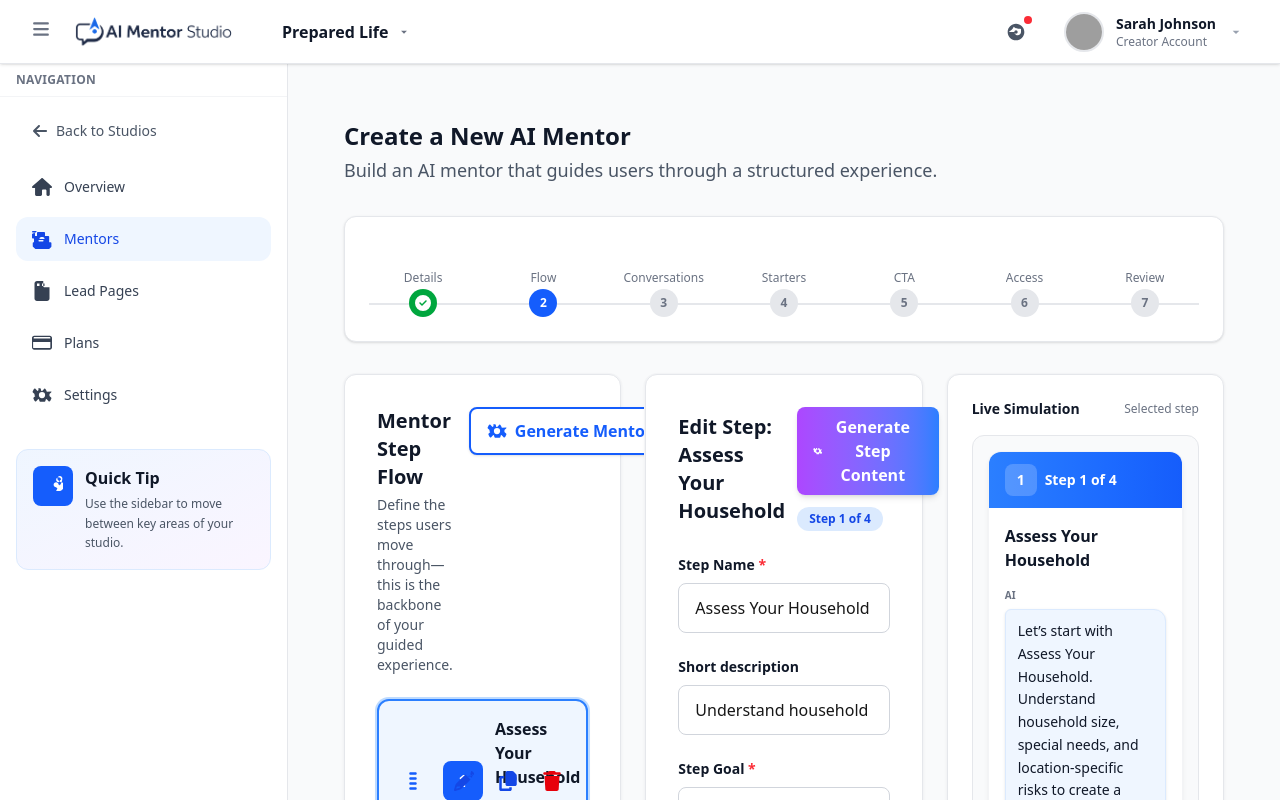
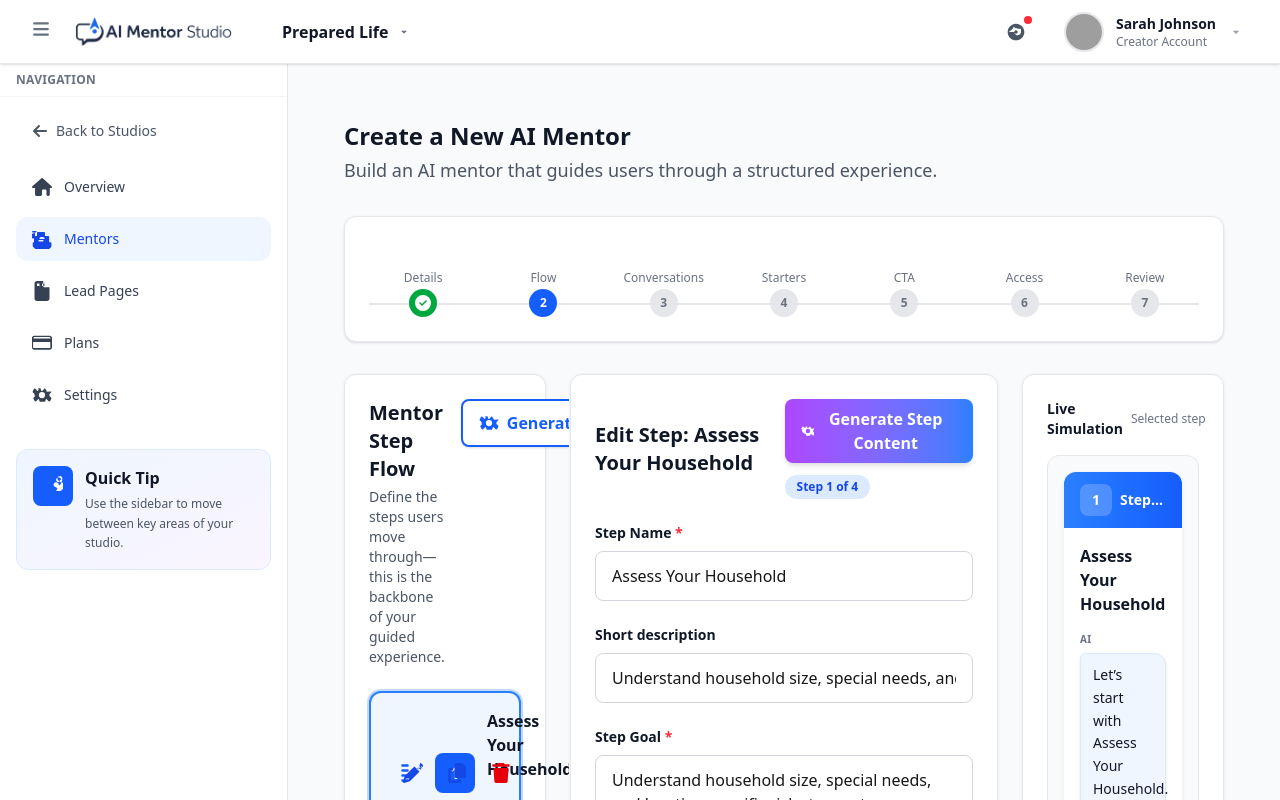
Before and after one commit to actioneramarketing/ai-mentor-studio, a Next.js app: page /studios/1/mentors/new/step-2 in a window 1280 px wide. Shown: the top 800 px of the page. Built offline with nearby package versions, Linux system fonts and the light colour scheme; grey boxes are pictures that could not be loaded.

Commit message:
Fix Mentor Flow layout: restore clean 3-column structure and remove broken grid nesting

```diff
--- a/app/(creator)/studios/[studioId]/mentors/new/step-2/page.tsx
+++ b/app/(creator)/studios/[studioId]/mentors/new/step-2/page.tsx
@@ -341,7 +341,7 @@ export default function NewMentorStep2Page() {
 
   return (
     <div className="bg-gray-50 font-sans">
-      <main className="flex-1 overflow-y-auto">
+      <main className="flex-1 overflow-x-hidden overflow-y-auto">
         <div className="mx-auto max-w-7xl px-4 py-6 lg:px-8 lg:py-8">
           <div id="page-header" className="mb-8">
             <h1 className="text-2xl font-bold text-gray-900">Create a New AI Mentor</h1>
@@ -352,11 +352,11 @@ export default function NewMentorStep2Page() {
 
           <MentorWizardProgress currentStep={2} />
 
-          <div className="grid grid-cols-1 gap-6 lg:grid-cols-3">
-            <div className="space-y-6">
+          <div className="grid grid-cols-1 gap-6 lg:grid-cols-12">
+            <div className="space-y-6 lg:col-span-3">
               <div
                 id="mentor-steps-form"
-                className="rounded-xl border border-gray-200 bg-white p-6 shadow-sm ring-1 ring-gray-100 lg:p-8"
+                className="rounded-xl border border-gray-200 bg-white p-6 shadow-sm ring-1 ring-gray-100"
               >
                 <div className="mb-6 flex flex-col gap-4 sm:flex-row sm:items-start sm:justify-between">
                   <div>
@@ -536,13 +536,13 @@ export default function NewMentorStep2Page() {
               </div>
             </div>
 
-            <div className="min-w-0 space-y-6">
+            <div className="min-w-0 space-y-6 lg:col-span-6">
               {selected ? (
                 <div
                   ref={editorRef}
                   id="step-editor"
                   key={selected.id}
-                  className="rounded-xl border border-gray-200 bg-white p-6 shadow-sm ring-1 ring-gray-100 lg:p-8"
+                  className="rounded-xl border border-gray-200 bg-white p-6 shadow-sm ring-1 ring-gray-100"
                 >
                   <div className="mb-6 flex flex-col gap-3 sm:flex-row sm:items-center sm:justify-between">
                     <h2 className="text-xl font-bold text-gray-900">
@@ -738,7 +738,7 @@ export default function NewMentorStep2Page() {
 
               <div
                 id="help-panel"
-                className="rounded-xl border border-indigo-100 bg-gradient-to-br from-indigo-50 to-purple-50 p-6 lg:p-8"
+                className="rounded-xl border border-indigo-100 bg-gradient-to-br from-indigo-50 to-purple-50 p-6"
               >
                 <div className="mb-4 flex items-start space-x-3">
                   <div className="flex h-10 w-10 shrink-0 items-center justify-center rounded-lg bg-indigo-600">
@@ -761,7 +761,7 @@ export default function NewMentorStep2Page() {
               </div>
             </div>
 
-            <div className="space-y-6">
+            <div className="space-y-6 lg:col-span-3">
               <div className="sticky top-6">
                 <div
                   id="preview-panel"
```
